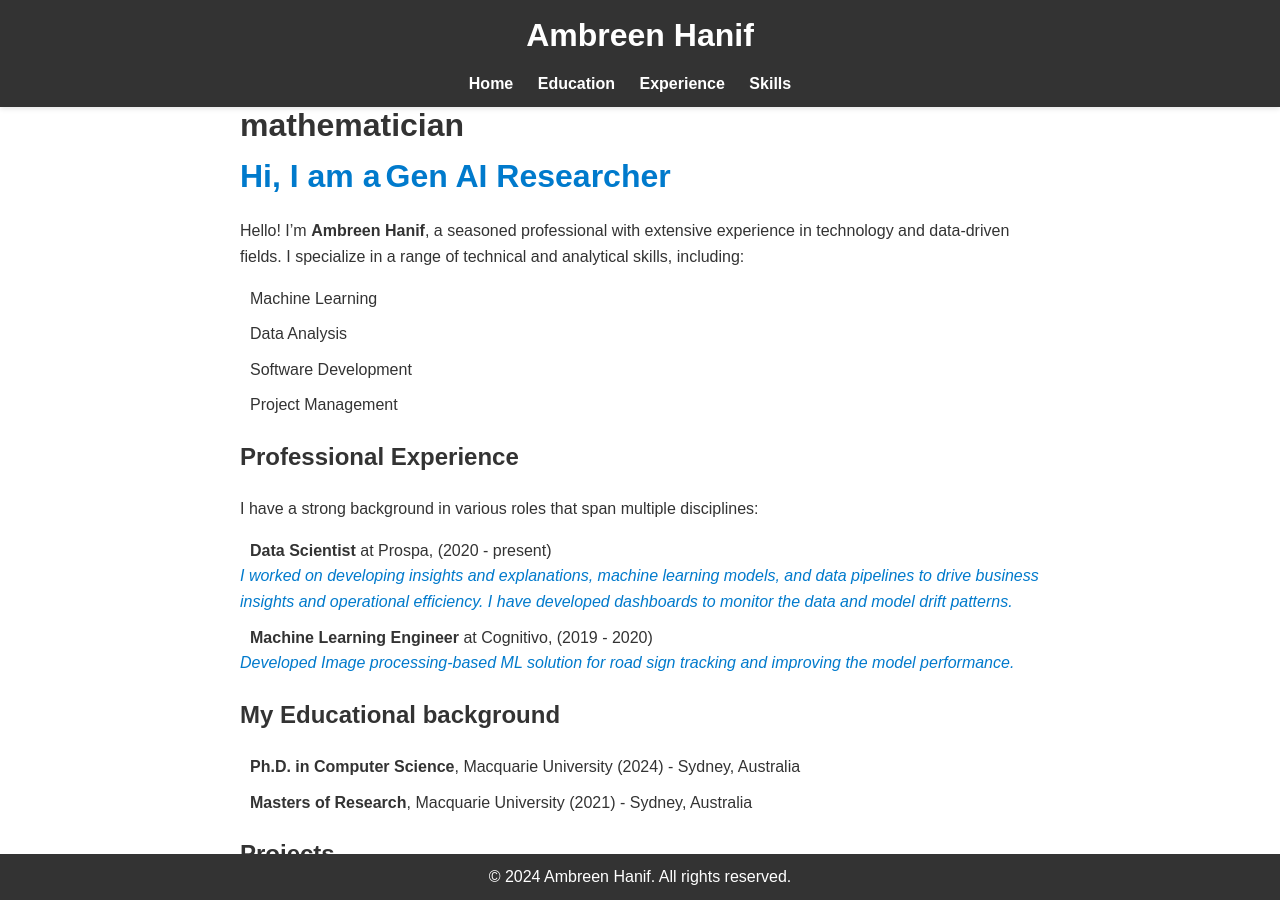
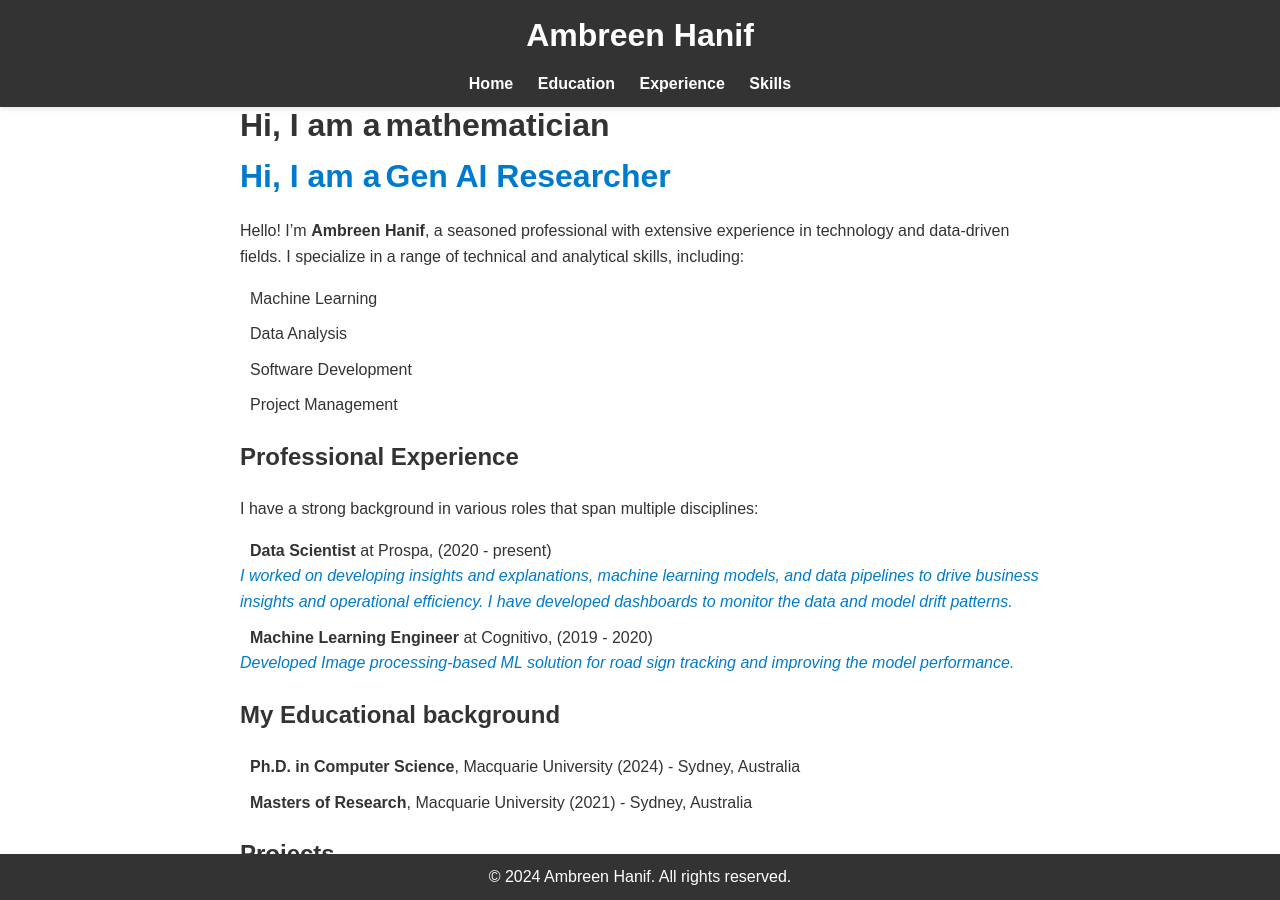
Before and after one commit to umberH/umberH.github.io, a Jekyll site: the page built from index.markdown, in a window 1280 px wide and 900 px high. Built offline with Jekyll 4.4.1, drawn with Linux system fonts in a browser that asks for light colours.

Commit message:
Update index.markdown

```diff
--- a/index.markdown
+++ b/index.markdown
@@ -8,6 +8,7 @@
 ---
 
 <div class="typing-container">
+  <span id="dynamic-text">Hi, I am a </span>
   <span id="typed-text"></span>
   <span class="cursor">&nbsp;</span>
 </div>
@@ -16,6 +17,10 @@
 <div class="rotating-text">
   <span id="dynamic-text">Hi, I am a </span>
   <span id="rotating-words"></span>
+  <div class="typing-container">
+  <span id="typed-text"></span>
+  <span class="cursor">&nbsp;</span>
+</div>
 </div>
 
 
```
